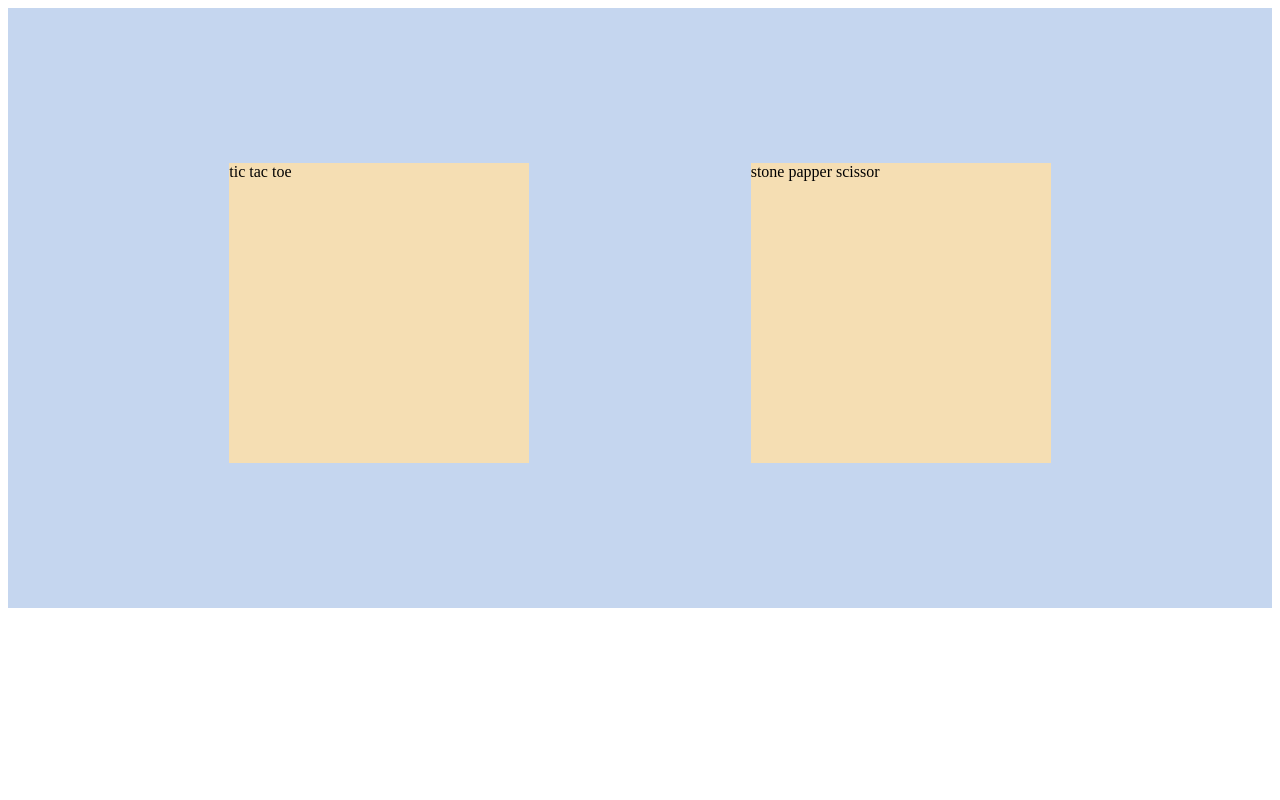
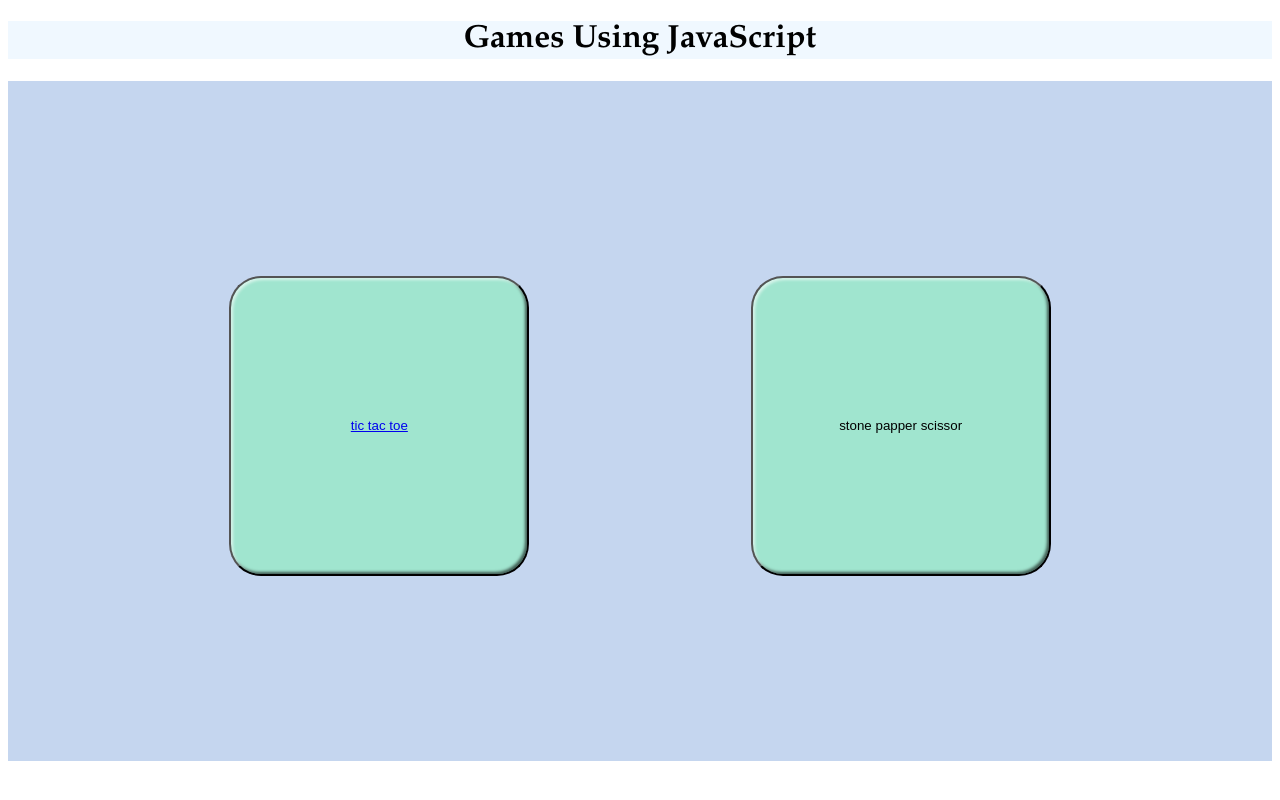
Before and after one commit to Miss-Jojo/games-using-js, a plain HTML site: page index.html in a window 1280 px wide. Drawn offline with Linux system fonts and the light colour scheme.

Commit message:
linked ttt to home page

```diff
--- a/index.html
+++ b/index.html
@@ -7,9 +7,12 @@
     <link rel="stylesheet" href="style.css" />
   </head>
   <body>
+    <h1>Games Using JavaScript</h1>
     <div class="js-games">
-      <div class="tic-tac-toe game">tic tac toe</div>
-      <div class="stone-papper-scissor game">stone papper scissor</div>
+      <button class="tic-tac-toe game">
+        <a href="tic-tac-toe.html">tic tac toe</a>
+      </button>
+      <button class="stone-papper-scissor game">stone papper scissor</button>
     </div>
   </body>
 </html>
--- a/style.css
+++ b/style.css
@@ -1,16 +1,30 @@
 .js-games {
   display: flex;
-  height: 600px;
+  height: 85vh;
   width: 100%;
   justify-content: space-evenly;
   align-items: center;
   background-color: #c5d6ef;
 }
 
+h1 {
+  background-color: aliceblue;
+  text-align: center;
+  font-family: garamond;
+}
 .game {
   display: flex;
   height: 300px;
   width: 300px;
-  background-color: wheat;
+  justify-content: center;
+  align-items: center;
+  background-color: rgb(160, 229, 207);
   margin-top: 10px;
+  border-radius: 2rem;
+  box-shadow: inset 2px 2px 3px rgba(255, 255, 255, 0.6),
+    inset -2px -2px 3px rgba(0, 0, 0, 0.6);
 }
+
+.game:hover {
+  background-color: rgb(73, 160, 227);
+}
```
